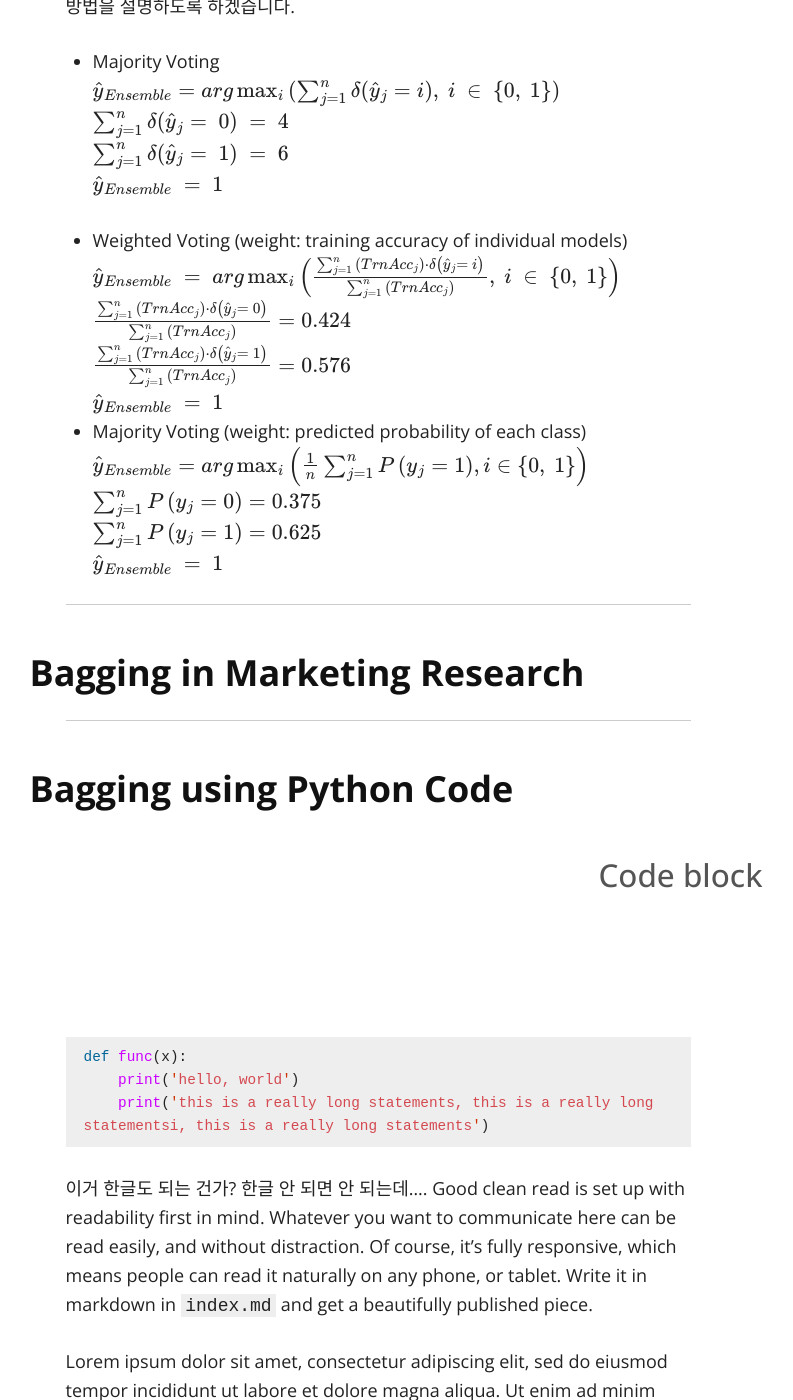
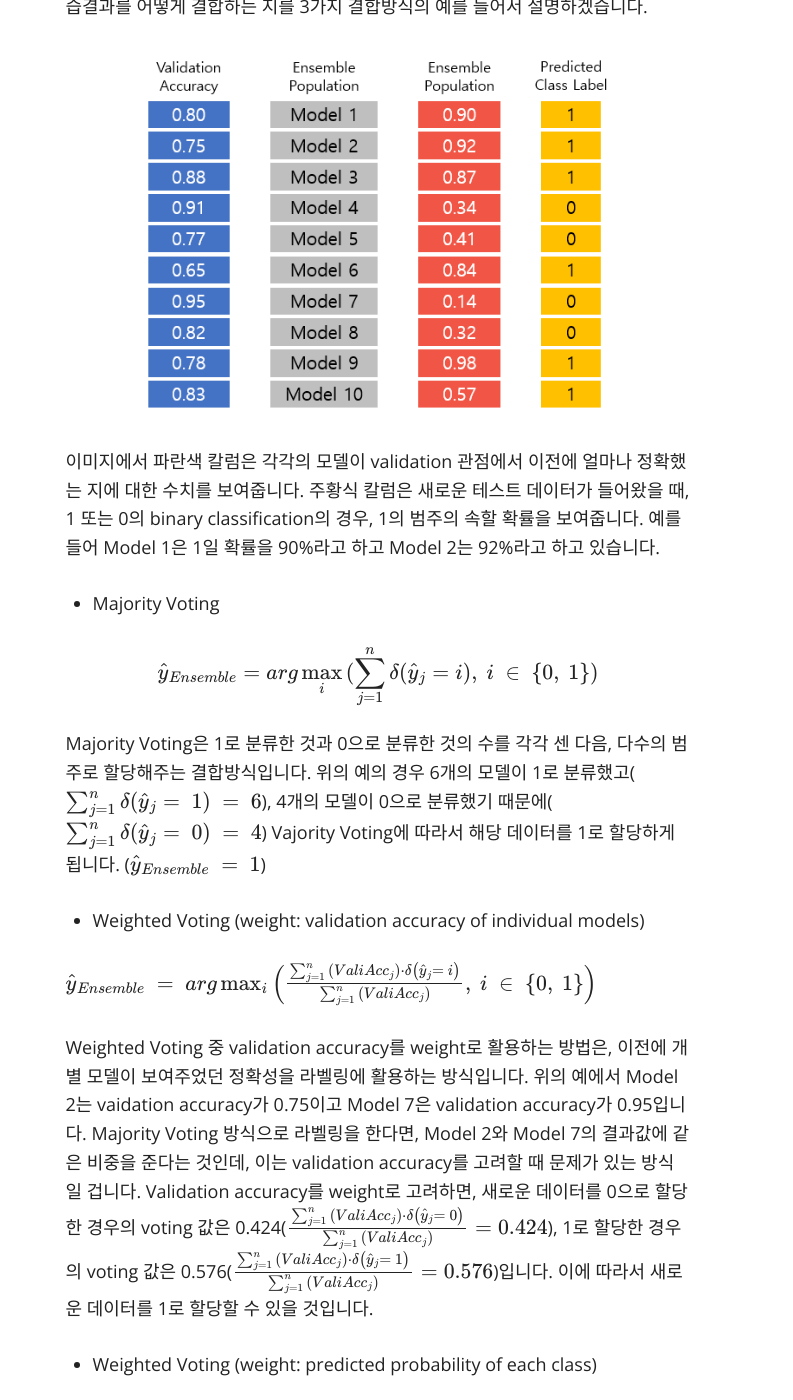
Before and after one commit to seokchaeyoon/seokchaeyoon.github.io, a Jekyll site: the page built from index.md, in a window 1280 px wide and 1400 px high, scrolled down 12598 px. Shown: the whole window, without its empty margins (262-1055 px from the left). Built offline with Jekyll 4.4.1, drawn with Linux system fonts in a browser that asks for light colours; nearby versions of some CDN libraries; formulas are drawn with MathJax 3; some of the changed text lies outside the part shown.

Commit message:
Update index.md

```diff
--- a/index.md
+++ b/index.md
@@ -59,7 +59,7 @@ $$ y={ F }^{ * }(X)+\epsilon ,\quad \epsilon \sim N(0,{ \sigma  }^{ 2 }) $$ <br>
 
 여기에서 $${ F }^{ * }(X)$$는 input값이 주어졌을 때 y값을 생성하는 기저 함수라고 생각하겠습니다. 연구자가 학습을 통해서 알고자 하는 타겟이 바로 $${ F }^{ * }(X)$$입니다. 이 함수는 데이터가 생성되는 매커니즘을 완벽하게 구현하고 있으나, 이슈가 되는 것은 $$\epsilon$$입니다. 아무리 기저함수를 완벽하게 알고 있다고 하더라도 $$\epsilon$$로 표현되는 데이터 생성과정의 노이즈까지 완벽하게 잡아낼 수는 없습니다. 그러면 아래의 이미지와 같은 일이 일어나게 됩니다.
 <img src="images/dgp.PNG" alt="dgp">
-위의 가정에 따라서 $${ F }^{ * }(X)$$라는 기저 함수에 노이즈를 포함해서 2개의 데이터($$({ X }_{ 1 },{ y }_{ 1 })$$, $$({ X }_{ 1 },{ y }_{ 1 })$$)를 만들었습니다. 만약에 빨간 선으로 표시된 원래의 기저함수를 지운 상태에서 데이터 포인트만 주고 이 두 데이터를 설명할 수 있는 함수를 찾아보라고 하면, 동일한 기저함수에서 생성되었음에도 불구하고 두 데이터를 이용해서 찾은 함수가 같지 않을 것입니다. 정리하면 동일한 매커니즘의 기저함수로 데이터를 생성해도 노이즈가 다르게 발생할 수 있기 때문에, 데이터를 이용해서 찾은 함수식이 달라질 수 있습니다.
+위의 가정에 따라서 $${ F }^{ * }(X)$$라는 기저 함수에 노이즈를 포함해서 2개의 데이터($$({ X }_{ 1 },{ y }_{ 1 })$$, $$({ X }_{ 2 },{ y }_{ 2 })$$)를 만들었습니다. 만약에 빨간 선으로 표시된 원래의 기저함수를 지운 상태에서 데이터 포인트만 주고 이 두 데이터를 설명할 수 있는 함수를 찾아보라고 하면, 동일한 기저함수에서 생성되었음에도 불구하고 두 데이터를 이용해서 찾은 함수가 같지 않을 것입니다. 정리하면 동일한 매커니즘의 기저함수로 데이터를 생성해도 노이즈가 다르게 발생할 수 있기 때문에, 데이터를 이용해서 찾은 함수식이 달라질 수 있습니다.
 
 <img src="images/dgp2.PNG" alt="dgp2">
 위의 이미지에서 추정한 여러 함수값($$\hat { F } $$)들의 평균을 다음과 같이 $$\bar { F } (X)$$라고 정의하겠습니다.<br>
@@ -183,24 +183,30 @@ Bootstrapping에서 핵심은 Bootstrap이라는 Orignal Dataset에서 뽑은
 <img src="images/diagram3.PNG" alt="diagram3">
 앞에서 설명한 대로 B개의 Bootstrap을 만들고 나면, Model complexity가 높은(Low Bias & High Variance) base classifier를 통해 학습을 하게 됩니다. 그 이후에는 base classifier를 통해서 학습한 결과를 어떻게 결합할 것인지의 문제가 남아 있습니다.
 
-결과값을 결합하는 방법에는 여러 가지가 있지만 여기에서는 대표적인 3가지의 결합 방법을 설명하도록 하겠습니다.
+결과값을 결합하는 방법에는 여러 가지가 있지만, 여기에서는 아래 이미지에 나온 학습결과를 어떻게 결합하는 지를 3가지 결합방식의 예를 들어서 설명하겠습니다.
+<img src="images/test.PNG" alt="test">
+이미지에서 파란색 칼럼은 각각의 모델이 validation 관점에서 이전에 얼마나 정확했는 지에 대한 수치를 보여줍니다. 주황식 칼럼은 새로운 테스트 데이터가 들어왔을 때, 1 또는 0의 binary classification의 경우, 1의 범주의 속할 확률을 보여줍니다. 예를 들어 Model 1은 1일 확률을 90%라고 하고 Model 2는 92%라고 하고 있습니다.
 
 * Majority Voting
-$$ { \hat { y }  }_{ Ensemble }=arg\max _{ i }{ (\sum _{ j=1 }^{ n }{ \delta ({ \hat { y }  }_{ j }=i) } ,\ i\ \in \ \{ 0,\ 1\} ) } $$ <br>
-$$   \sum _{ j=1 }^{ n }{ \delta ({ \hat { y }  }_{ j }=\ 0)\ =\ 4 }   $$ <br>
-$$   \sum _{ j=1 }^{ n }{ \delta ({ \hat { y }  }_{ j }=\ 1)\ =\ 6 }   $$ <br>
-$$ { \hat { y }  }_{ Ensemble }\ =\ 1 $$
 
-* Weighted Voting (weight: training accuracy of individual models)
-$$ { \hat { y }  }_{ Ensemble }\ =\ arg\max _{ i }{ \left( \frac { \sum _{ j=1 }^{ n }{ \left( { TrnAcc }_{ j } \right) \cdot \delta \left( { \hat { y }  }_{ j }=\ i \right)  }  }{ \sum _{ j=1 }^{ n }{ \left( { TrnAcc }_{ j } \right)  }  } ,\ i\ \in \ \{ 0,\ 1\}  \right)  }   $$ <br>
-$$ \frac { \sum _{ j=1 }^{ n }{ \left( { TrnAcc }_{ j } \right) \cdot \delta \left( { \hat { y }  }_{ j }=\ 0 \right)  }  }{ \sum _{ j=1 }^{ n }{ \left( { TrnAcc }_{ j } \right)  }  } =0.424  $$ <br>
-$$  \frac { \sum _{ j=1 }^{ n }{ \left( { TrnAcc }_{ j } \right) \cdot \delta \left( { \hat { y }  }_{ j }=\ 1 \right)  }  }{ \sum _{ j=1 }^{ n }{ \left( { TrnAcc }_{ j } \right)  }  } =0.576 $$ <br>
-$$  { \hat { y }  }_{ Ensemble }\ =\ 1 $$
-* Majority Voting (weight: predicted probability of each class)
+$$ { \hat { y }  }_{ Ensemble }=arg\max _{ i }{ (\sum _{ j=1 }^{ n }{ \delta ({ \hat { y }  }_{ j }=i) } ,\ i\ \in \ \{ 0,\ 1\} ) } $$
+
+ Majority Voting은 1로 분류한 것과 0으로 분류한 것의 수를 각각 센 다음, 다수의 범주로 할당해주는 결합방식입니다. 위의 예의 경우 6개의 모델이 1로 분류했고($$\sum _{ j=1 }^{ n }{ \delta ({ \hat { y }  }_{ j }=\ 1)\ =\ 6 }$$), 4개의 모델이 0으로 분류했기 때문에($$\sum _{ j=1 }^{ n }{ \delta ({ \hat { y }  }_{ j }=\ 0)\ =\ 4 }$$) Vajority Voting에 따라서 해당 데이터를 1로 할당하게 됩니다. ($$ { \hat { y }  }_{ Ensemble }\ =\ 1 $$)
+
+
+* Weighted Voting (weight: validation accuracy of individual models)
+
+$$ { \hat { y }  }_{ Ensemble }\ =\ arg\max _{ i }{ \left( \frac { \sum _{ j=1 }^{ n }{ \left( { ValiAcc }_{ j } \right) \cdot \delta \left( { \hat { y }  }_{ j }=\ i \right)  }  }{ \sum _{ j=1 }^{ n }{ \left( { ValiAcc }_{ j } \right)  }  } ,\ i\ \in \ \{ 0,\ 1\}  \right)  }   $$ <br>
+
+Weighted Voting 중 validation accuracy를 weight로 활용하는 방법은, 이전에 개별 모델이 보여주었던 정확성을 라벨링에 활용하는 방식입니다. 위의 예에서 Model 2는 vaidation accuracy가 0.75이고 Model 7은 validation accuracy가 0.95입니다. Majority Voting 방식으로 라벨링을 한다면, Model 2와 Model 7의 결과값에 같은 비중을 준다는 것인데, 이는 validation accuracy를 고려할 때 문제가 있는 방식일 겁니다.
+Validation accuracy를 weight로 고려하면, 새로운 데이터를 0으로 할당한 경우의 voting 값은 0.424($$ \frac { \sum _{ j=1 }^{ n }{ \left( { ValiAcc }_{ j } \right) \cdot \delta \left( { \hat { y }  }_{ j }=\ 0 \right)  }  }{ \sum _{ j=1 }^{ n }{ \left( { ValiAcc }_{ j } \right)  }  } =0.424  $$), 1로 할당한 경우의 voting 값은 0.576($$  \frac { \sum _{ j=1 }^{ n }{ \left( { ValiAcc }_{ j } \right) \cdot \delta \left( { \hat { y }  }_{ j }=\ 1 \right)  }  }{ \sum _{ j=1 }^{ n }{ \left( { ValiAcc }_{ j } \right)  }  } =0.576 $$)입니다. 이에 따라서 새로운 데이터를 1로 할당할 수 있을 것입니다.
+
+* Weighted Voting (weight: predicted probability of each class)
+
 $$ { \hat { y }  }_{ Ensemble }=arg\max _{ i }{ \left( \frac { 1 }{ n } \sum _{ j=1 }^{ n }{ P\left( { y }_{ j }=1 \right)  } ,i\in \{ 0,\ 1\}  \right)  }   $$
-$$ \sum _{ j=1 }^{ n }{ P\left( { y }_{ j }=0 \right)  } =0.375  $$ <br>
-$$ \sum _{ j=1 }^{ n }{ P\left( { y }_{ j }=1 \right)  } =0.625  $$ <br>
-$$ { \hat { y }  }_{ Ensemble }\ =\ 1  $$
+
+Validation accuracy 말고도 각 모델에서의 예측 cofindence를 weight로 사용할 수도 있습니다. 위의 예의 경우 주황색 칼럼의 수치를 예측 confidence로 사용할 수 있습니다. 이 방식을 따르면 0으로 할당하는 것의 voting값은 0.375($$ \sum _{ j=1 }^{ n }{ P\left( { y }_{ j }=0 \right)  } =0.375  $$), 1로 할당하는 것의 voting값은 0.625($$ \sum _{ j=1 }^{ n }{ P\left( { y }_{ j }=1 \right)  } =0.625  $$)입니다. 이에 따라 최종적으로 새로운 데이터를 1로 할당할 수 있습니다.
+
 <hr>
 ### Bagging in Marketing Research
 
```
